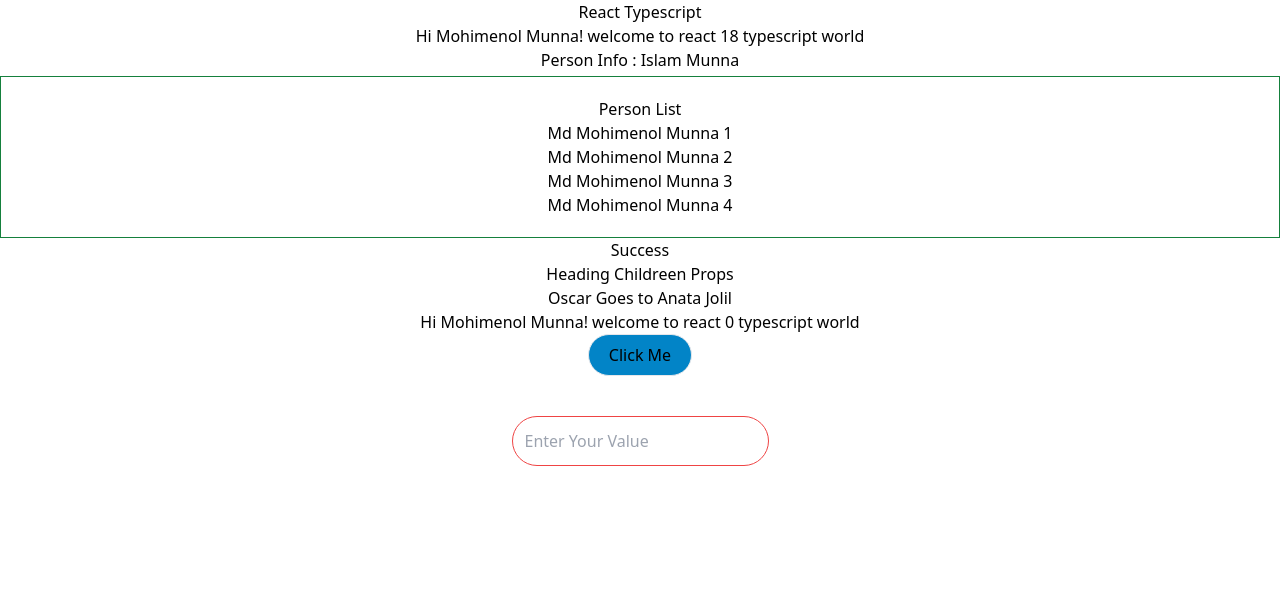
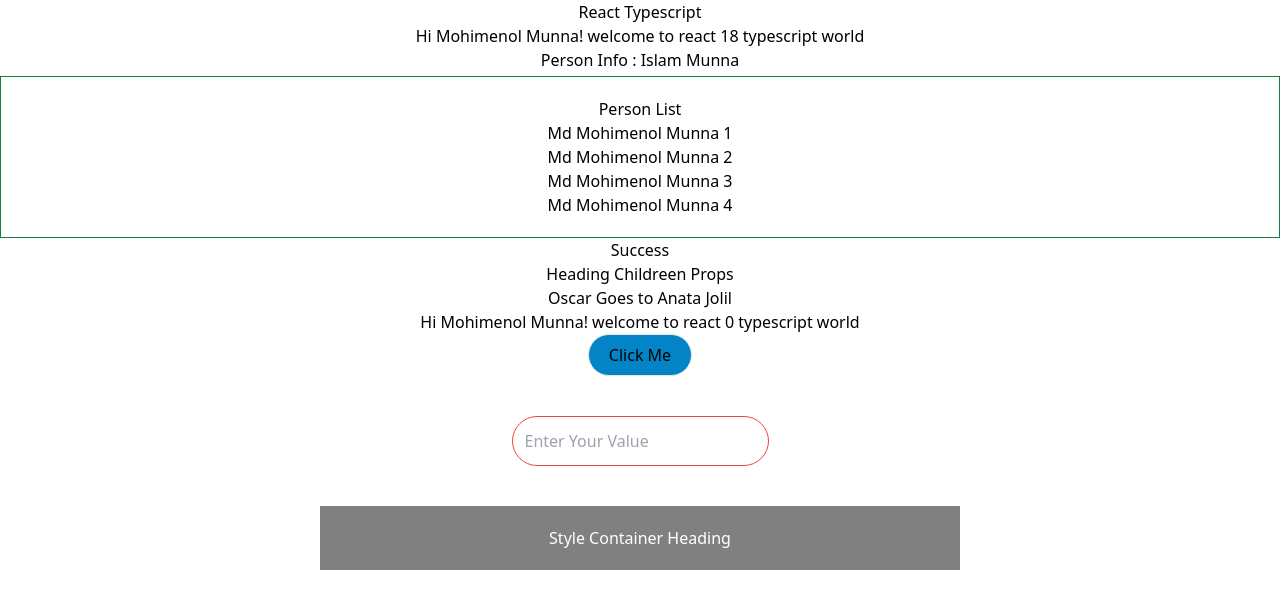
Before and after one commit to Mohimenol-Islam-Munna/REACT_TYPESCRIPT, a React (Create React App) app: page / in a window 1280 px wide. Shown: the top 608 px of the page. Built offline with nearby package versions, Linux system fonts and the light colour scheme.

Commit message:
css style props

```diff
--- a/src/App.tsx
+++ b/src/App.tsx
@@ -9,6 +9,7 @@ import Status from "./components/Status";
 import Heading from "./components/Heading";
 import Button from "./components/Button";
 import Input from "./components/Input";
+import StyleContainer from "./components/StyleContainer";
 
 function App() {
   const names = [
@@ -53,6 +54,17 @@ function App() {
           console.log(event.target.value);
         }}
       />
+
+      <StyleContainer
+        styles={{
+          width: "50%",
+          margin: "auto",
+          padding: "20px",
+          backgroundColor: "gray",
+          textAlign: "center",
+          color: "white",
+        }}
+      />
     </div>
   );
 }
--- /dev/null
+++ b/src/components/StyleContainer.tsx
@@ -0,0 +1,15 @@
+import React from "react";
+import { Style } from "util";
+type StyleContainerProps = {
+  styles: React.CSSProperties;
+};
+
+function StyleContainer(props: StyleContainerProps) {
+  return (
+    <div>
+      <h2 style={props.styles}>Style Container Heading</h2>
+    </div>
+  );
+}
+
+export default StyleContainer;
```
